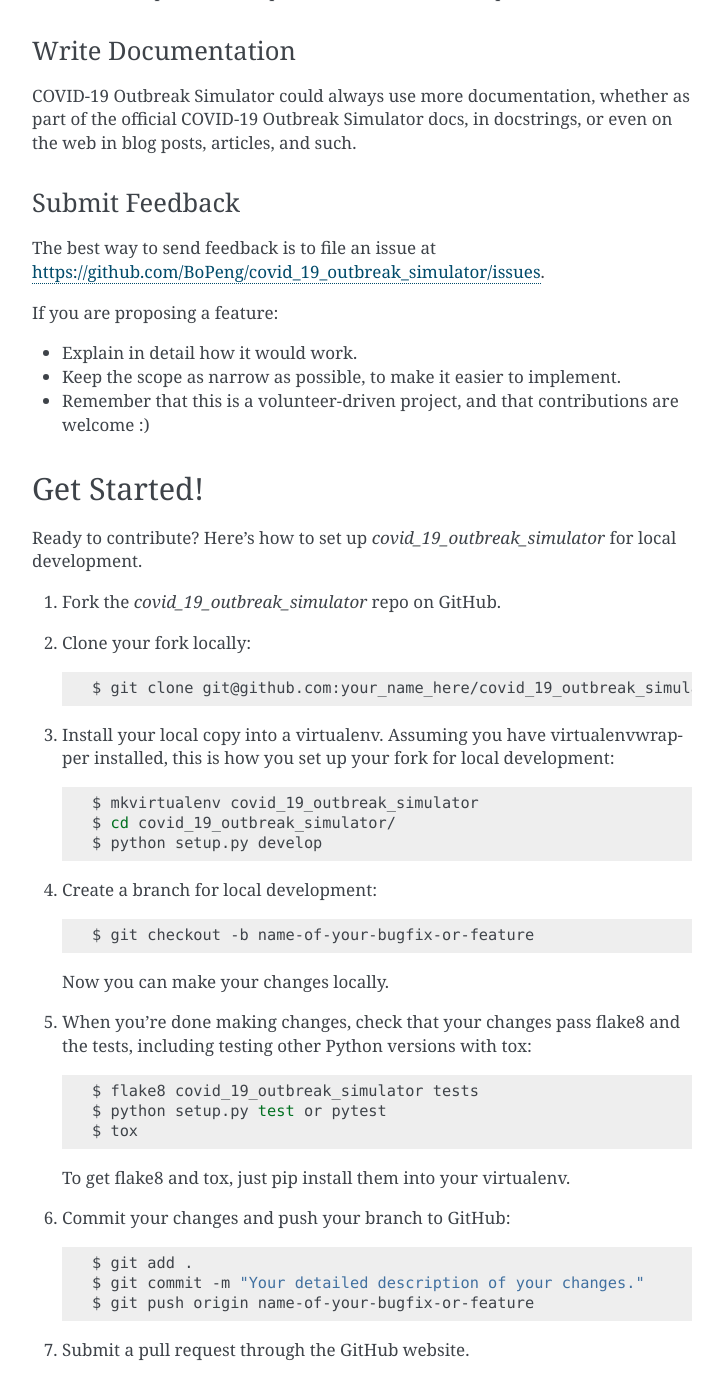
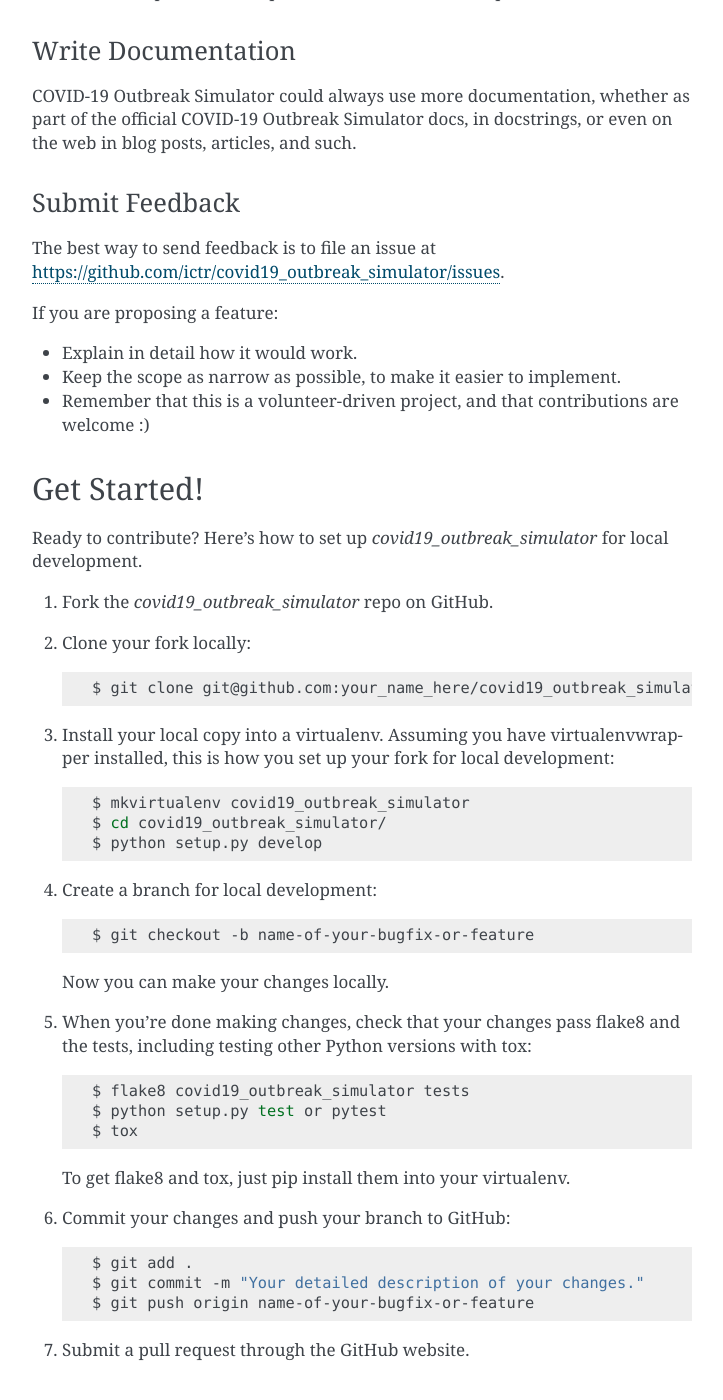
Before and after one commit to ictr/covid19-outbreak-simulator, a Sphinx documentation site: the page built from docs/contributing.rst, in a window 1280 px wide and 1400 px high, scrolled down 752 px. Shown: the whole window, without its empty margins (388-1111 px from the left). Built offline with Sphinx 7.4.7, drawn with Linux system fonts in a browser that asks for light colours; pages that are not in the unit, such as notebooks, are missing from menus; some of the changed text lies outside the part shown.

```diff
--- a/CONTRIBUTING.rst
+++ b/CONTRIBUTING.rst
@@ -15,7 +15,7 @@ Types of Contributions
 Report Bugs
 ~~~~~~~~~~~
 
-Report bugs at https://github.com/BoPeng/covid_19_outbreak_simulator/issues.
+Report bugs at https://github.com/ictr/covid19_outbreak_simulator/issues.
 
 If you are reporting a bug, please include:
 
@@ -45,7 +45,7 @@ articles, and such.
 Submit Feedback
 ~~~~~~~~~~~~~~~
 
-The best way to send feedback is to file an issue at https://github.com/BoPeng/covid_19_outbreak_simulator/issues.
+The best way to send feedback is to file an issue at https://github.com/ictr/covid19_outbreak_simulator/issues.
 
 If you are proposing a feature:
 
@@ -57,17 +57,17 @@ If you are proposing a feature:
 Get Started!
 ------------
 
-Ready to contribute? Here's how to set up `covid_19_outbreak_simulator` for local development.
+Ready to contribute? Here's how to set up `covid19_outbreak_simulator` for local development.
 
-1. Fork the `covid_19_outbreak_simulator` repo on GitHub.
+1. Fork the `covid19_outbreak_simulator` repo on GitHub.
 2. Clone your fork locally::
 
-    $ git clone git@github.com:your_name_here/covid_19_outbreak_simulator.git
+    $ git clone git@github.com:your_name_here/covid19_outbreak_simulator.git
 
 3. Install your local copy into a virtualenv. Assuming you have virtualenvwrapper installed, this is how you set up your fork for local development::
 
-    $ mkvirtualenv covid_19_outbreak_simulator
-    $ cd covid_19_outbreak_simulator/
+    $ mkvirtualenv covid19_outbreak_simulator
+    $ cd covid19_outbreak_simulator/
     $ python setup.py develop
 
 4. Create a branch for local development::
@@ -79,7 +79,7 @@ Ready to contribute? Here's how to set up `covid_19_outbreak_simulator` for loca
 5. When you're done making changes, check that your changes pass flake8 and the
    tests, including testing other Python versions with tox::
 
-    $ flake8 covid_19_outbreak_simulator tests
+    $ flake8 covid19_outbreak_simulator tests
     $ python setup.py test or pytest
     $ tox
 
@@ -103,7 +103,7 @@ Before you submit a pull request, check that it meets these guidelines:
    your new functionality into a function with a docstring, and add the
    feature to the list in README.rst.
 3. The pull request should work for Python 3.5, 3.6, 3.7 and 3.8, and for PyPy. Check
-   https://travis-ci.com/BoPeng/covid_19_outbreak_simulator/pull_requests
+   https://travis-ci.com/ictr/covid19_outbreak_simulator/pull_requests
    and make sure that the tests pass for all supported Python versions.
 
 Tips
@@ -111,7 +111,7 @@ Tips
 
 To run a subset of tests::
 
-$ pytest tests.test_covid_19_outbreak_simulator
+$ pytest tests.test_covid19_outbreak_simulator
 
 
 Deploying
--- a/docs/conf.py
+++ b/docs/conf.py
@@ -1,6 +1,6 @@
 #!/usr/bin/env python
 #
-# covid_19_outbreak_simulator documentation build configuration file, created by
+# covid19_outbreak_simulator documentation build configuration file, created by
 # sphinx-quickstart on Fri Jun  9 13:47:02 2017.
 #
 # This file is execfile()d with the current directory set to its
@@ -21,7 +21,7 @@ import os
 import sys
 sys.path.insert(0, os.path.abspath('..'))
 
-import covid_19_outbreak_simulator
+import covid19_outbreak_simulator
 
 # -- General configuration ---------------------------------------------
 
@@ -55,9 +55,9 @@ author = "COVID-19 Outbreak Simulator"
 # the built documents.
 #
 # The short X.Y version.
-version = covid_19_outbreak_simulator.__version__
+version = covid19_outbreak_simulator.__version__
 # The full version, including alpha/beta/rc tags.
-release = covid_19_outbreak_simulator.__version__
+release = covid19_outbreak_simulator.__version__
 
 # The language for content autogenerated by Sphinx. Refer to documentation
 # for a list of supported languages.
@@ -100,7 +100,7 @@ html_static_path = ['_static']
 # -- Options for HTMLHelp output ---------------------------------------
 
 # Output file base name for HTML help builder.
-htmlhelp_basename = 'covid_19_outbreak_simulatordoc'
+htmlhelp_basename = 'covid19_outbreak_simulatordoc'
 
 
 # -- Options for LaTeX output ------------------------------------------
@@ -127,7 +127,7 @@ latex_elements = {
 # (source start file, target name, title, author, documentclass
 # [howto, manual, or own class]).
 latex_documents = [
-    (master_doc, 'covid_19_outbreak_simulator.tex',
+    (master_doc, 'covid19_outbreak_simulator.tex',
      'COVID-19 Outbreak Simulator Documentation',
      'COVID-19 Outbreak Simulator', 'manual'),
 ]
@@ -138,7 +138,7 @@ latex_documents = [
 # One entry per manual page. List of tuples
 # (source start file, name, description, authors, manual section).
 man_pages = [
-    (master_doc, 'covid_19_outbreak_simulator',
+    (master_doc, 'covid19_outbreak_simulator',
      'COVID-19 Outbreak Simulator Documentation',
      [author], 1)
 ]
@@ -150,10 +150,10 @@ man_pages = [
 # (source start file, target name, title, author,
 #  dir menu entry, description, category)
 texinfo_documents = [
-    (master_doc, 'covid_19_outbreak_simulator',
+    (master_doc, 'covid19_outbreak_simulator',
      'COVID-19 Outbreak Simulator Documentation',
      author,
-     'covid_19_outbreak_simulator',
+     'covid19_outbreak_simulator',
      'One line description of project.',
      'Miscellaneous'),
 ]
--- a/docs/usage.rst
+++ b/docs/usage.rst
@@ -4,4 +4,4 @@ Usage
 
 To use COVID-19 Outbreak Simulator in a project::
 
-    import covid_19_outbreak_simulator
+    import covid19_outbreak_simulator
--- a/setup.cfg
+++ b/setup.cfg
@@ -7,7 +7,7 @@ tag = True
 search = version='{current_version}'
 replace = version='{new_version}'
 
-[bumpversion:file:covid_19_outbreak_simulator/__init__.py]
+[bumpversion:file:covid19_outbreak_simulator/__init__.py]
 search = __version__ = '{current_version}'
 replace = __version__ = '{new_version}'
 
```
Also changed, not shown: README.md (added, +114 -0 lines), README.rst (deleted, +0 -25 lines), docs/installation.rst (+5 -5 lines), setup.py (+12 -11 lines), .travis.yml, covid19_outbreak_simulator/__init__.py (renamed from covid_19_outbreak_simulator/__init__.py), 11 other files.
